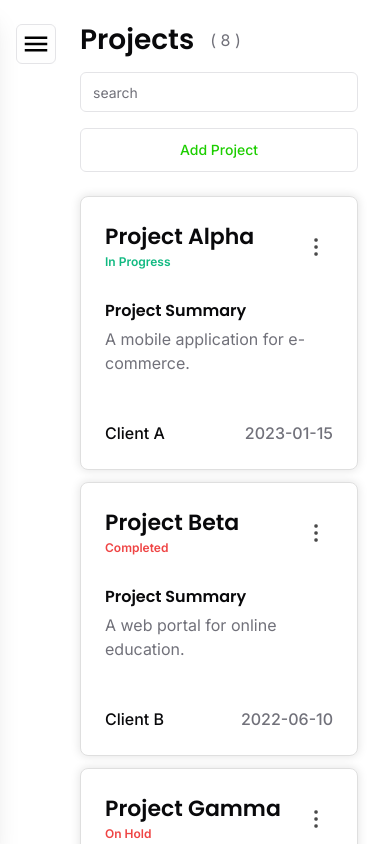
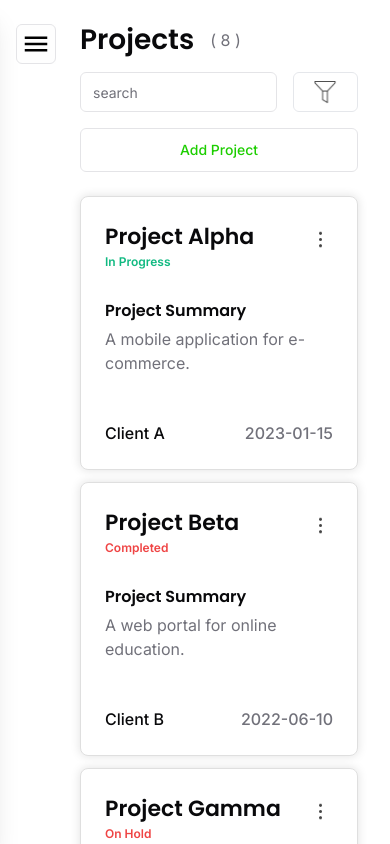
Before and after one commit to Gokulsidd/isys-payroll-management, a Next.js app: page /app/projects in a window 390 px wide. Built offline with nearby package versions, Linux system fonts and the light colour scheme.

Commit message:
added search and sort functionality for projects page

```diff
--- a/app/app/projects/page.tsx
+++ b/app/app/projects/page.tsx
@@ -1,4 +1,6 @@
-import { cn } from "@/lib/utils";
+'use client'
+
+import { cn, searchResults } from "@/lib/utils";
 import { Poppins } from "next/font/google";
 
 const Font = Poppins({
@@ -6,14 +8,33 @@ const Font = Poppins({
     weight: ['600']
 })
 
-import { UserButton } from "@/components/user-button";
 import { Input } from "@/components/ui/input";
 import { Button } from "@/components/ui/button";
 import Image from "next/image";
-import projects from "@/lib/constants";
+import projects, { sortLabels } from "@/lib/constants";
 import ProjectCard from "@/components/projects/project-card";
+import { useState } from "react";
+import { DropdownMenu, DropdownMenuContent, DropdownMenuGroup, DropdownMenuItem, DropdownMenuTrigger } from "@/components/ui/dropdown-menu";
 
 const Projects = () => {
+    const [searchText, setSearchText] =  useState('')
+    const [searchedProjects, setSearchedProjects] = useState(projects)
+    const projectsNames = projects.map((item) => item.name.toLowerCase())
+
+    const handleSearchTextChange = (e : any) => {
+        setSearchText(e.target.value)
+        setSearchedProjects(projects.filter((item) => searchResults(e.target.value,projectsNames).includes(item.name.toLowerCase())))
+    }
+
+    const handleSortSelect = (label: string) => {
+        if (label === 'All') {
+            setSearchedProjects(projects);
+        } else {
+            setSearchedProjects(projects.filter((project) => project.status === label));
+        }
+    };
+
+
     return (
         <div className="p-4 space-y-6">
             <div className="flex flex-col gap-y-4 sm:flex-row lg:gap-x-6 gap-x-4 sm:items-center items-start justify-between">
@@ -21,16 +42,27 @@ const Projects = () => {
                     <h1 className={cn("text-[28px] leading-[32px] font-bold" , Font.className)}>Projects</h1>
                     <p className="text-muted-foreground sm:w-[40px]">{`( ${'8'} )`}</p>
                 </div>
-                <div className="flex flex-col md:flex-row gap-x-4 w-full">
-                    <Input  type="text" placeholder="search" className="w-full sm:w-auto lg:w-[400px]" />
-                    <Button variant={'outline'} size={'icon'} className="md:flex hidden" >
-                        <Image src={'/filter-2.png'} width={24} height={24} alt="filter" />
-                    </Button>
+                <div className="flex flex-row gap-x-4 w-full">
+                    <Input  type="text" placeholder="search" value={searchText} onChange={(e) => handleSearchTextChange(e)} className="w-3/4 md:w-full sm:w-auto lg:w-[400px]" />
+                    <DropdownMenu>
+                            <DropdownMenuTrigger className="flex w-1/4  items-center justify-center rounded-md outline-none focus:outline-none border border-gray-200 h-10 sm:w-10">
+                                <Image src={'/filter-2.png'} width={24} height={24} alt="filter" />
+                            </DropdownMenuTrigger>
+                            <DropdownMenuContent>
+                                <DropdownMenuGroup>
+                                    {sortLabels.map((item) => {
+                                        return (
+                                            <DropdownMenuItem onSelect={() => handleSortSelect(item)} key={item} >{item}</DropdownMenuItem>
+                                        )
+                                    })}
+                                </DropdownMenuGroup>
+                            </DropdownMenuContent>
+                    </DropdownMenu>
                 </div>
              <Button variant={"outline"} size={'lg'} className="outline-[#1DCE00] text-[#1DCE00] w-full sm:w-[150px]  lg:w-[200px]">Add Project</Button>
             </div>
             <div className="flex flex-wrap gap-3 items-start justify-start">
-                {projects.map((project) => {
+                {searchedProjects.map((project) => {
                     return (
                         <ProjectCard {...project} key={project.id} />
                     )
--- a/components/projects/project-card.tsx
+++ b/components/projects/project-card.tsx
@@ -4,11 +4,9 @@ import { Poppins } from "next/font/google";
 import {
   DropdownMenu,
   DropdownMenuContent,
-  DropdownMenuGroup,
   DropdownMenuItem,
   DropdownMenuTrigger,
 } from "../ui/dropdown-menu";
-import { Button } from "../ui/button";
 import { Card, CardContent, CardFooter, CardHeader } from "@/components/ui/card";
 import { StatusLabel } from "@/components/projects/status-label";
 import Image from "next/image";
@@ -47,9 +45,8 @@ const ProjectCard = ({
           </p>
           <StatusLabel label={status}  />
         </div>
-        <Button variant={'ghost'} size={'icon'} className="outline-none focus:outline-none rounded-full">
         <DropdownMenu>
-            <DropdownMenuTrigger>
+            <DropdownMenuTrigger className="outline-none focus:outline-none hover:bg-gray-100 rounded-full h-fit">
                 <Image src={'/menu-vertical.png'} width={28} height={28} alt="option" />
             </DropdownMenuTrigger>
             <DropdownMenuContent>
@@ -61,7 +58,6 @@ const ProjectCard = ({
                 </DropdownMenuItem>
             </DropdownMenuContent>
         </DropdownMenu>
-        </Button>
       </CardHeader>
       <CardContent>
         <div className="w-full flex flex-col   ">
--- a/lib/constants.ts
+++ b/lib/constants.ts
@@ -131,4 +131,7 @@ export const projects = [
     }
   ];
 
+
+  export const sortLabels : string[] = ['In Progress', 'Completed', 'On Hold', 'All']
+
   export default projects;
--- a/lib/utils.ts
+++ b/lib/utils.ts
@@ -4,3 +4,10 @@ import { twMerge } from "tailwind-merge"
 export function cn(...inputs: ClassValue[]) {
   return twMerge(clsx(inputs))
 }
+
+
+export const searchResults = (string : string, array : string[]) => {
+  const searchResults = array.filter((item: string) => item.includes(string))
+  return searchResults
+
+}
```
Also changed, not shown: app/app/dashboard/page.tsx (+0 -8 lines), 1 other file (tests, documents, lock files or other folders).
